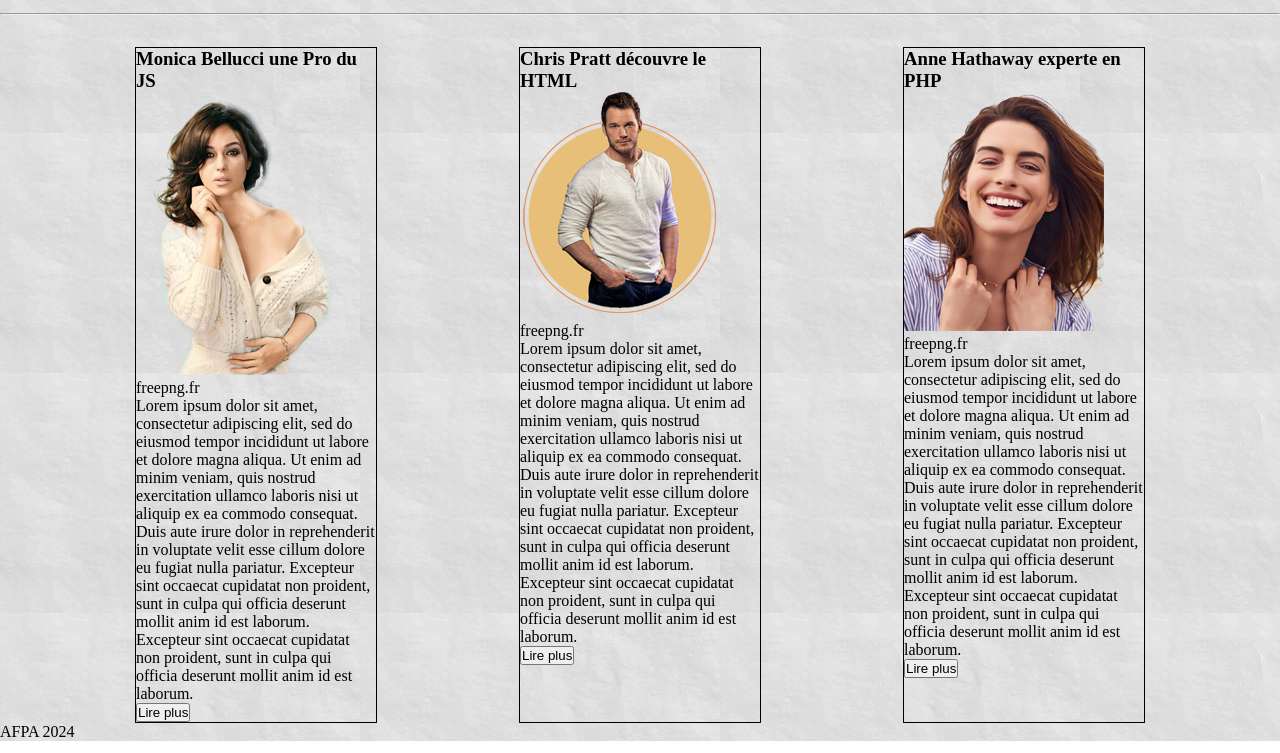
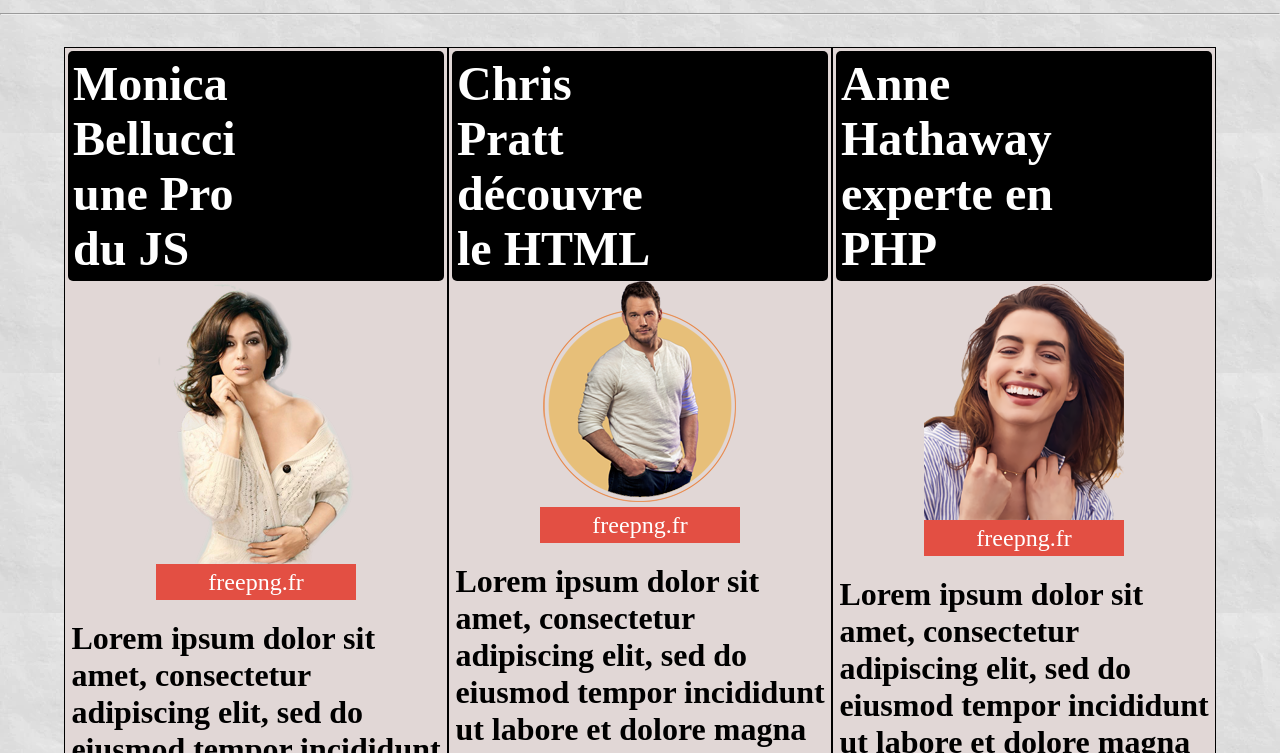
Before and after one commit to Mathieu762005/Le-Journal-du-Web, a plain HTML site: page index.html in a window 1280 px wide. Shown: the part 347-1100 px from the top of the page. Drawn offline with Linux system fonts and the light colour scheme; a script that the page names is missing; files whose address does not match are found by name; a web font is replaced by a local one.

Commit message:
mise a jour

```diff
--- a/SCSS/_root.scss
+++ b/SCSS/_root.scss
@@ -86,12 +86,63 @@ body {
         height: auto;
         margin: 0 auto;
 
-        .container__card {
-            width: 15rem;
+        .container__card  {
+            width: 30rem;
             height: auto;
             border: 1px solid black;
             margin-top: 2rem;
+            padding: 0.2rem;
+            background-color: $bg-article;
 
+            h3 {
+                font-size: 3rem;
+                font-weight: bold;
+                background-color: black;
+                border-radius: 5px;
+                color: white;
+                padding-right: 150px;
+                padding-left: 0.3rem;
+                padding-top: 0.3rem;
+                padding-bottom: 0.3rem;
+            }
+
+            .container__card--cadre {
+                width: 100%;
+                height: auto;
+                margin: 0 auto;
+                display: flex;
+                flex-direction: column;
+                align-items: center;
+            }
+
+            .text-cadre {
+                background-color: #e34f43;
+                color: white;
+                padding: 0.3rem 3.3rem;
+                font-size: 1.5rem;
+            }
+
+            .corp {
+                font-size: 2rem;
+                font-weight: bold;
+                padding: 0.2rem;
+                margin-top: 1rem;
+            }
+
+            .btn {
+                display: flex;
+                justify-content: end;
+            }
+            button {
+                background-color: $bg-btn;
+                color: white;
+                padding: 0.3rem 0.5rem;
+                font-size: 20px;
+            }
+
+            button:hover {
+              background-color: #e34f43;
+            }
 
         }
     }
--- a/SCSS/base/_variables.scss
+++ b/SCSS/base/_variables.scss
@@ -6,7 +6,7 @@ $bg-footer: #030342;
 
 // COLOR BUTTON
 
-$bg-btn: #9b2801;
+$bg-btn: #581300;
 
 // COLOR CADRE
 
--- a/index.html
+++ b/index.html
@@ -52,10 +52,12 @@
               Excepteur sint occaecat cupidatat non proident, sunt in culpa qui
               officia deserunt mollit anim id est laborum.
             </div>
-            <button>
-              Lire plus
-              <div class="triangle"></div>
-            </button>
+            <div class="btn">
+              <button>
+                Lire plus
+                <div class="triangle"></div>
+              </button>
+            </div>
           </article>
           <article class="container__card">
             <h3>Chris Pratt découvre le HTML</h3>
@@ -74,10 +76,13 @@
               Excepteur sint occaecat cupidatat non proident, sunt in culpa qui
               officia deserunt mollit anim id est laborum.
             </div>
+            <div class="btn">
             <button>
               Lire plus
               <div class="triangle"></div>
             </button>
+            </div>
+            </article>
           </article>
           <article class="container__card">
             <h3>Anne Hathaway experte en PHP</h3>
@@ -96,10 +101,12 @@
               Excepteur sint occaecat cupidatat non proident, sunt in culpa qui
               officia deserunt mollit anim id est laborum.
             </div>
+                        <div class="btn">
             <button>
               Lire plus
               <div class="triangle"></div>
             </button>
+            </div>
           </article>
         </div>
       </section>
```
Also changed, not shown: css/style.css, 1 other file.
